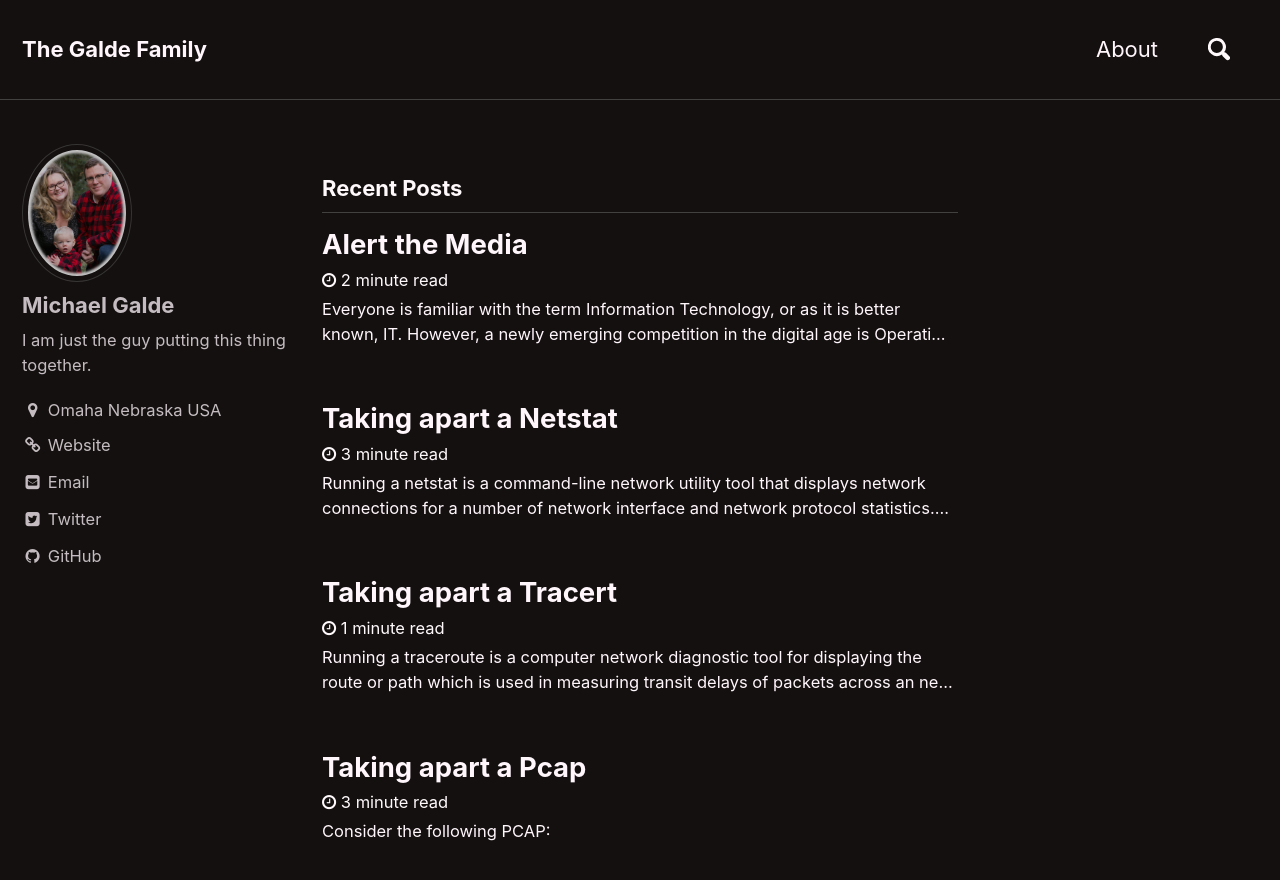
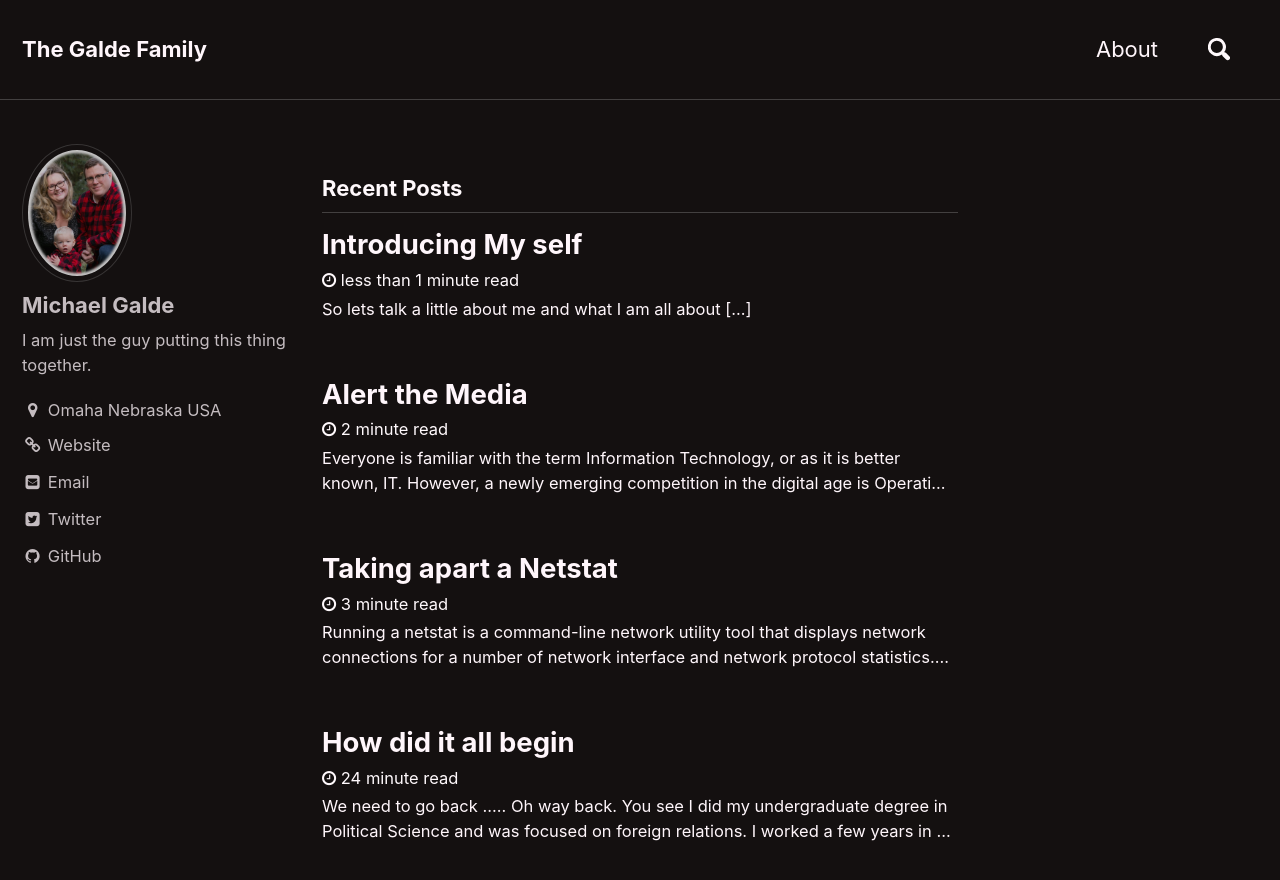
Before and after one commit to mgalde/Galde.us, a Jekyll site: the page built from index.html, in a window 1280 px wide and 900 px high. Shown: the top 880 px of the window. Built offline with Jekyll 4.4.1, drawn with Linux system fonts in a browser that asks for light colours; the list of posts is cut into pages by our own code; some of the changed lines change nothing that is shown; some of the changed text lies outside the part shown.

Commit message:
How about me blog post
Added a pre-text for the blogpost

```diff
--- a/_includes/footer.html
+++ b/_includes/footer.html
@@ -22,4 +22,4 @@
   </ul>
 </div>
 
-<div class="page__footer-copyright">&copy; {{ site.time | date: '%Y' }} {{ site.name | default: site.title }} - Apt-get-sudo.com </div>
+<div class="page__footer-copyright">&copy; {{ site.time | date: '%Y' }} {{ site.name | default: site.title }} - Galde.us </div>
--- a/_posts/2018-01-02-looking-at-a-pcap-for-fun.md
+++ /dev/null
@@ -1,129 +0,0 @@
----
-layout: post
-title: Taking apart a Pcap
----
-
-## Consider the following PCAP:
-
-
-Capturing on 'eth0' and 'eth1'
-
--  1   0.000000 192.168.50.100 -> 192.168.50.3 ICMP 74 Echo (ping) request  id=0x0001, seq=37/9472, ttl=128
-
--  2   0.000023 192.168.50.3 -> 192.168.50.100 ICMP 74 Echo (ping) reply    id=0x0001, seq=37/9472, ttl=64 (request in 1)
-
--  3   1.003687 192.168.50.100 -> 192.168.50.3 ICMP 74 Echo (ping) request  id=0x0001, seq=38/9728, ttl=128
-
--  4   1.003742 192.168.50.3 -> 192.168.50.100 ICMP 74 Echo (ping) reply    id=0x0001, seq=38/9728, ttl=64 (request in 3)
-
--  5   1.456575    10.0.2.15 -> 192.168.0.1  DNS 87 Standard query 0x8498  PTR 100.50.168.192.in-addr.arpa
-
--  6   1.457719  192.168.0.1 -> 10.0.2.15    DNS 87 Standard query response 0x8498 No such name
-
--  7   1.453523 192.168.50.100 -> 192.168.50.3 TCP 66 15195 -> 23 [SYN] Seq=0 Win=8192 Len=0 MSS=1460 WS=256 SACK_PERM=1
-
--  8   1.453550 192.168.50.3 -> 192.168.50.100 TCP 66 23 -> 15195 [SYN, ACK] Seq=0 Ack=1 Win=29200 Len=0 MSS=1460 SACK_PERM=1 WS=128
-
--  9   1.453679 192.168.50.100 -> 192.168.50.3 TCP 60 15195 -> 23 [ACK] Seq=1 Ack=1 Win=65536 Len=0
-
-- 10   1.457888 192.168.50.100 -> 192.168.50.3 TELNET 75 Telnet Data ...
-
-- 11   1.457941 192.168.50.3 -> 192.168.50.100 TELNET 66 Telnet Data ...
-
-- 12   1.457970 192.168.50.3 -> 192.168.50.100 TCP 54 23 -> 15195 [ACK] Seq=13 Ack=22 Win=29312 Len=0
-
-- 13   1.458123 192.168.50.100 -> 192.168.50.3 TELNET 60 Telnet Data ...
-
-- 14   1.458184 192.168.50.3 -> 192.168.50.100 TELNET 66 Telnet Data ...
-
-- 15   1.458324 192.168.50.100 -> 192.168.50.3 TELNET 63 Telnet Data ...
-
-- 16   1.458375 192.168.50.3 -> 192.168.50.100 TELNET 72 Telnet Data ...
-
-- 17   1.458506 192.168.50.100 -> 192.168.50.3 TELNET 71 Telnet Data ...
-
-- 18   1.458516 192.168.50.100 -> 192.168.50.3 TELNET 60 Telnet Data ...
-
-- 19   1.458519 192.168.50.100 -> 192.168.50.3 TELNET 65 Telnet Data ...
-
-- 20   1.458570 192.168.50.3 -> 192.168.50.100 TCP 54 23 -> 15195 [ACK] Seq=43 Ack=68 Win=29312 Len=0
-
-- 21   1.458840 192.168.50.3 -> 192.168.50.100 TELNET 63 Telnet Data ...
-
-- 22   1.459007 192.168.50.100 -> 192.168.50.3 TELNET 60 Telnet Data ...
-
-- 23   1.459019 192.168.50.100 -> 192.168.50.3 TELNET 60 Telnet Data ...
-
-- 24   1.459022 192.168.50.100 -> 192.168.50.3 TELNET 60 Telnet Data ...
-
-- 25   1.459080 192.168.50.3 -> 192.168.50.100 TCP 54 23 -> 15195 [ACK] Seq=52 Ack=77 Win=29312 Len=0
-
-- 26   1.459195 192.168.50.3 -> 192.168.50.100 TELNET 68 Telnet Data ...
-
-- 27   1.509853 192.168.50.100 -> 192.168.50.3 TCP 60 15195 -> 23 [ACK] Seq=77 Ack=66 Win=65536 Len=0
-
-- 28   1.509875 192.168.50.3 -> 192.168.50.100 TELNET 65 Telnet Data ...
-
-- 29   1.559926 192.168.50.100 -> 192.168.50.3 TCP 60 15195 -> 23 [ACK] Seq=77 Ack=77 Win=65536 Len=0
-
-- 30   3.867987    10.0.2.15 -> 192.168.0.1  DNS 64 Standard query 0xb4c5  A serv
-
-- 31   3.868051    10.0.2.15 -> 192.168.0.1  DNS 64 Standard query 0x066d  AAAA serv
-
-- 32   3.868908  192.168.0.1 -> 10.0.2.15    DNS 80 Standard query response 0xb4c5  A 192.168.0.50
-
-- 33   3.869077  192.168.0.1 -> 10.0.2.15    DNS 64 Standard query response 0x066d
-
-- 34   3.869193    10.0.2.15 -> 192.168.0.50 TCP 74 55558 -> 32400 [SYN] Seq=0 Win=29200 Len=0 MSS=1460 SACK_PERM=1 TSval=2254760 TSecr=0 WS=128
-
-- 35   3.869619 192.168.0.50 -> 10.0.2.15    TCP 60 32400 -> 55558 [SYN, ACK] Seq=0 Ack=1 Win=65535 Len=0 MSS=1460
-
-- 36   3.869637    10.0.2.15 -> 192.168.0.50 TCP 54 55558 -> 32400 [ACK] Seq=1 Ack=1 Win=3737600 Len=0
-
-- 37   3.869761    10.0.2.15 -> 192.168.0.50 HTTP 205 GET /web/index.html HTTP/1.1
-
-- 38   3.869886 192.168.0.50 -> 10.0.2.15    TCP 60 32400 -> 55558 [ACK] Seq=1 Ack=152 Win=65535 Len=0
-
-- 39   3.871714 192.168.0.50 -> 10.0.2.15    TCP 237 [TCP segment of a reassembled PDU]
-
-- 40   3.871736    10.0.2.15 -> 192.168.0.50 TCP 54 55558 -> 32400 [ACK] Seq=152 Ack=184 Win=3842048 Len=0
-
-- 41   3.871758 192.168.0.50 -> 10.0.2.15    HTTP 2556 HTTP/1.1 200 OK  (text/html)
-
-- 42   3.871766    10.0.2.15 -> 192.168.0.50 TCP 54 55558 -> 32400 [ACK] Seq=152 Ack=2686 Win=4362240 Len=0
-
-- 43   3.872687    10.0.2.15 -> 192.168.0.50 TCP 54 55558 -> 32400 [FIN, ACK] Seq=152 Ack=2686 Win=4362240 Len=0
-
-- 44   3.872763 192.168.0.50 -> 10.0.2.15    TCP 60 32400 -> 55558 [ACK] Seq=2686 Ack=153 Win=65535 Len=0
-
-
-### ^C44 packets captured
-
-
-# How would you categorize these?
-
-
-## Hosts / Probable OS
-
-- 192.168.50.100 (Windows)
-
-- 192.168.50.3 (Linux)
-
-- 10.0.2.15 (Linux)
-
-- 192.168.0.1  (Linux)
-
-- 192.168.0.50 (Windows)
-
-
-## Timeline:
-
-- 192.168.50.100: pings 192.168.50.3 twice
-
-- 10.0.2.15: requests reverse lookup on 100.50.168.192.in-addr.arpa but not found
-
-- 192.168.50.100: negotiates a communication with 192.168.50.3 and opens a telnet communication on port 15195 to remote port 23
-
-- 10.0.2.15 does DNS look up and is given 192.168.0.50 as a response
-
-- 10.0.2.15 opens a connection to a webserver on 192.168.0.50 and requests the webpage index.html
--- a/_posts/2018-01-03-looking-at-a-tracert-for-fun.md
+++ /dev/null
@@ -1,57 +0,0 @@
----
-layout: post
-title: Taking apart a Tracert
----
-
-Running a traceroute is a computer network diagnostic tool for displaying the route or path which is used in measuring transit delays of packets across an network. So lets break one down and review it:
-
-## Consider the following information
-
-
--  1    <1 ms    <1 ms    <1 ms  pf.local [192.168.1.1]
-
--  2     1 ms    <1 ms    <1 ms  192.168.0.1
-
--  3     9 ms    17 ms     8 ms  10.96.100.1
-
--  4    11 ms     9 ms    10 ms  68.13.10.204
-
--  5    21 ms    10 ms    10 ms  68.13.8.253
-
--  6    25 ms    24 ms    26 ms  dalsbprj01-ae1.0.rd.dl.cox.net [68.1.2.109]
-
--  7    36 ms    25 ms    25 ms  10ge3-9.core1.dal1.he.net [184.105.41.69]
-
--  8    55 ms    63 ms    57 ms  100ge4-2.core1.phx2.he.net [184.105.81.173]
-
--  9    56 ms    56 ms    65 ms  100ge11-2.core1.lax2.he.net [184.105.81.177]
-
-- 10   276 ms   273 ms   255 ms  100ge10-1.core1.hkg1.he.net [184.105.64.126]
-
-- 11   249 ms   249 ms   248 ms  10ge1-4.core1.sin1.he.net [184.105.223.190]
-
-- 12   308 ms   305 ms   309 ms  dhivehi-raajjeyge-gulhan-plc.10gigabitethernet1-1.core1.sin1.he.net [74.82.46.42]
-
-- 13   315 ms   313 ms   308 ms  202.1.206.4
-
-- 14   312 ms   319 ms   309 ms  rd1-131.dhiraagu.com.mv [202.1.205.11]
-
-- 15   307 ms   309 ms   308 ms  27.114.152.1
-
-- 16   316 ms   307 ms   337 ms  202.1.207.147
-
-
-
-
-## So what is it we are looking at here?
-
-
-- Connection 1 to 6 are within the COX backbone and you exit at the Atlanta connection at connection 6.
-
-- The connection then goes onto the internet backbone under Hurricane Electric starting at Dallas,m TX to Phoenix, AZ to Los Angeles, CA to Hong Kong in Chek Lap Kok via sea cable and finally to Singapore sea cable where it exits Hurricane Electric under connection 12
-
-- The connection to 202.1.206.4 did not return a host address but currently it says it is a Maldives address and looks to follow the same naming convention as connection 14 as rc2-130.dhivehinet.net.mv which leads me to believe it is the same connection backbone.
-
-- Connection 15 looks to be a switch or a router as is named DRGD1-AP under the Router-Loop net name so this makes me think this is local switch before the final connection
-
-- The final address of 202.1.207.147 is a connection with a running ftp server, SMTP and POP email service running, HTTP and HTTPS server running on ports 21, 25, 80, 110
--- /dev/null
+++ b/_posts/2018-01-20-how-about-me.md
@@ -0,0 +1,13 @@
+---
+layout: post
+title: Introducing My self
+share: true
+excerpt: "So lets talk a little about me and what I am all about [...]"
+
+---
+
+
+# Michael Galde
+
+
+I am from a town in the state of Nebraska and moved around quite a bit as my family was military. I then decided to join the military my self and what do you know I found my self back in Nebraska. This time around I have a amazing wife and a darling son.
--- a/about.md
+++ b/about.md
@@ -4,22 +4,17 @@ permalink: /about/
 author_profile: true
 ---
 
-<div id="main" role="main">
-  {% include sidebar.html %}
 
   So I just wanted to introduce my self, My name is Michael Galde and I currently live in Omaha Nebraska<br><br>
 
-  I am a student at the University of Nebraska for Information Assurance. I am in the graduate program here and have really found my calling.<br><br><br>
+  I am a student at the University of Nebraska for Information Assurance, otherwise known as Cyber Security. I am in the graduate program here and have really found my calling and am loving the program here.<br><br><br>
 
-  My undergraduate degree is in Political Science and while I have had some awesome jobs I have found the cyber world calling to me so I decided to answer that call.<br><br><br>
+  This blog is the collection of adventures of my family which include my Wife and my Son. <br><br><br><br>
 
-  This blog is the collection of adventures of my journey from knowing nothing to knowing what I know today. <br><br><br><br>
+
+
 
 
   <h1>Contact me</h1><br>
 
-  <a href='mailto:Website-About_me@apt-get-sudo.com'>Send me a email!</a>
-
-
-
-  </div>
+  <a href='mailto:Mike@galde.us'>Send me a email!</a>
```
